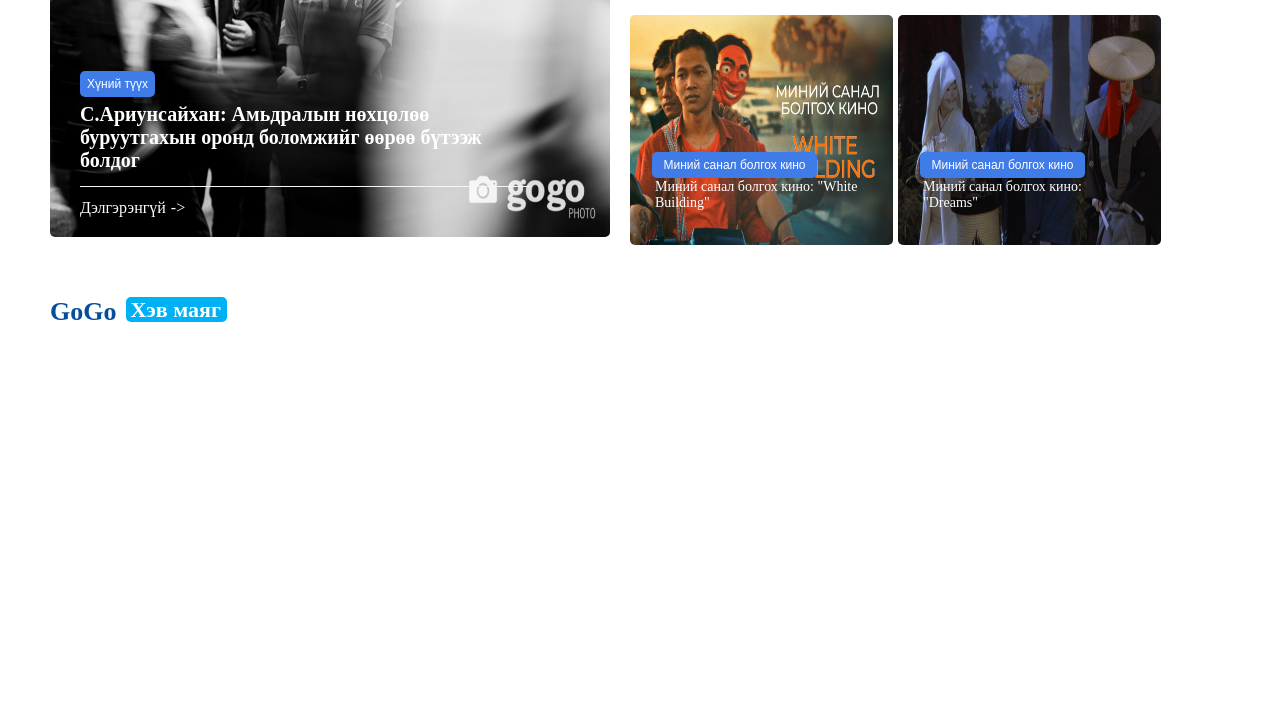
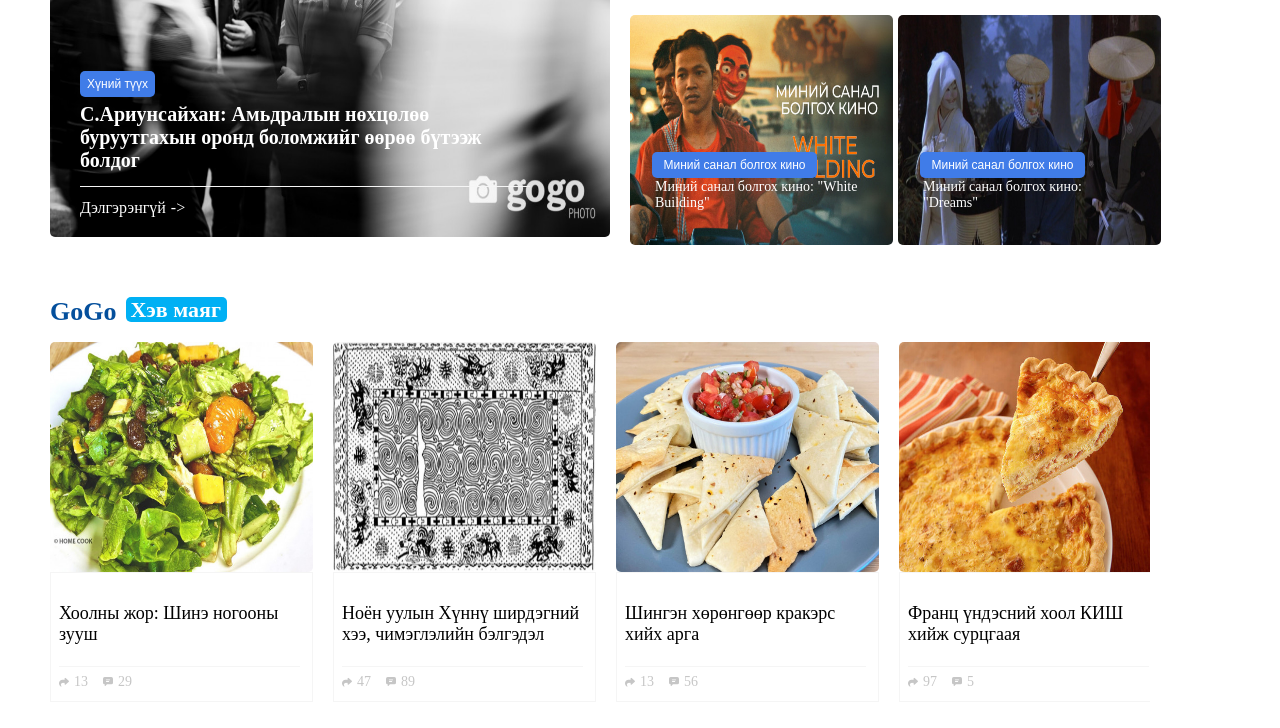
Before and after one commit to bilguun1110/gogo, a plain HTML site: page index.html in a window 1280 px wide. Shown: the part 4360-5088 px from the top of the page. After the commit the page ends 5062 px from the top, so only its background shows below. Drawn offline with nearby package versions, Linux system fonts and the light colour scheme; files whose address does not match are found by name.

Commit message:
hev-mayg

```diff
--- a/index.html
+++ b/index.html
@@ -1167,11 +1167,101 @@
             <p>Хэв маяг</p>
           </div>
           <div class="mayg-cards">
-            <div class="mayg-card"></div>
-            <div class="mayg-card"></div>
-            <div class="mayg-card"></div>
-            <div class="mayg-card"></div>
-            <div class="mayg-card"></div>
+            <div class="mayg-card">
+              <div class="photo-mayg">
+                <img src="./jor.jpeg" alt="" />
+                <div class="overlay-4">Унших -></div>
+              </div>
+              <div class="mayg-text">
+                <p>Хоолны жор: Шинэ ногооны зууш</p>
+                <div class="symbols-mayg">
+                  <div class="share_mayag">
+                    <i class="fa-solid fa-share"> </i>
+                    <p>13</p>
+                  </div>
+                  <div class="share_mayag">
+                    <img width="10px" src="./comment-2.svg" alt="" />
+                    <p>29</p>
+                  </div>
+                </div>
+              </div>
+            </div>
+            <div class="mayg-card">
+              <div class="photo-mayg">
+                <img src="./noyn.jpeg" alt="" />
+                <div class="overlay-4">Унших -></div>
+              </div>
+              <div class="mayg-text">
+                <p>Ноён уулын Хүннү ширдэгний хээ, чимэглэлийн бэлгэдэл</p>
+                <div class="symbols-mayg">
+                  <div class="share_mayag">
+                    <i class="fa-solid fa-share"> </i>
+                    <p>47</p>
+                  </div>
+                  <div class="share_mayag">
+                    <img width="10px" src="./comment-2.svg" alt="" />
+                    <p>89</p>
+                  </div>
+                </div>
+              </div>
+            </div>
+            <div class="mayg-card">
+              <div class="photo-mayg">
+                <img src="./shingen.jpeg" alt="" />
+                <div class="overlay-4">Унших -></div>
+              </div>
+              <div class="mayg-text">
+                <p>Шингэн хөрөнгөөр кракэрс хийх арга</p>
+                <div class="symbols-mayg">
+                  <div class="share_mayag">
+                    <i class="fa-solid fa-share"> </i>
+                    <p>13</p>
+                  </div>
+                  <div class="share_mayag">
+                    <img width="10px" src="./comment-2.svg" alt="" />
+                    <p>56</p>
+                  </div>
+                </div>
+              </div>
+            </div>
+            <div class="mayg-card">
+              <div class="photo-mayg">
+                <img src="./frants.jpeg" alt="" />
+                <div class="overlay-4">Унших -></div>
+              </div>
+              <div class="mayg-text">
+                <p>Франц үндэсний хоол КИШ хийж сурцгаая</p>
+                <div class="symbols-mayg">
+                  <div class="share_mayag">
+                    <i class="fa-solid fa-share"> </i>
+                    <p>97</p>
+                  </div>
+                  <div class="share_mayag">
+                    <img width="10px" src="./comment-2.svg" alt="" />
+                    <p>5</p>
+                  </div>
+                </div>
+              </div>
+            </div>
+            <div class="mayg-card">
+              <div class="photo-mayg">
+                <img src="./huuhed.jpeg" alt="" />
+                <div class="overlay-4">Унших -></div>
+              </div>
+              <div class="mayg-text">
+                <p>Хүүхэд яагаад хаздаг вэ?</p>
+                <div class="symbols-mayg">
+                  <div class="share_mayag">
+                    <i class="fa-solid fa-share"> </i>
+                    <p>25</p>
+                  </div>
+                  <div class="share_mayag">
+                    <img width="10px" src="./comment-2.svg" alt="" />
+                    <p>89</p>
+                  </div>
+                </div>
+              </div>
+            </div>
           </div>
         </div>
       </div>
--- a/style.css
+++ b/style.css
@@ -1220,6 +1220,7 @@ header {
   color: #c6c6c6;
   font-size: 14px;
 }
+
 .photo-unsh2 img:hover ~ .overlay-1 {
   display: flex;
   transform: scale(1.2);
@@ -1558,22 +1559,17 @@ header {
   border-radius: 5px;
 }
 
-.mayg-card {
+.photo-mayg {
   width: 263px;
   height: 230px;
   position: relative;
   overflow: hidden;
 }
-.mayg-card img {
+.photo-mayg img {
   width: 100%;
   height: 100%;
   transition: 0.5s ease;
   border-radius: 5px;
-}
-.tailbar {
-  border: 1px black solid;
-  width: 100%;
-  height: 90px;
 }
 
 .overlay-4 {
@@ -1590,7 +1586,7 @@ header {
   transition: 0.5s ease;
   font-size: 14px;
 }
-.mayg-card img:hover ~ .overlay-4 {
+.photo-mayg img:hover ~ .overlay-4 {
   display: flex;
   transform: scale(1.2);
 }
@@ -1598,6 +1594,43 @@ header {
   display: flex;
   transform: scale(1.2);
 }
-.mayg-card:hover > img {
+.photo-mayg:hover > img {
   transform: scale(1.07);
 }
+.mayg-cards {
+  display: flex;
+  gap: 20px;
+  width: 1100px;
+  overflow-x: scroll;
+}
+.mayg-text {
+  width: 263px;
+  height: 130px;
+  border: 1px solid whitesmoke;
+  padding: 8px 8px;
+}
+.mayg-text p {
+  width: 100%;
+  height: 85px;
+  display: flex;
+  align-items: center;
+  font-size: 18px;
+}
+.symbols-mayg {
+  display: flex;
+  gap: 15px;
+  width: 241px;
+  height: 30px;
+  color: #c6c6c6;
+  border-top: 1px solid whitesmoke;
+}
+
+.share_mayag {
+  display: flex;
+  align-items: center;
+  font-size: 10px;
+  gap: 5px;
+}
+.share_mayag p {
+  font-size: 14px;
+}
```
